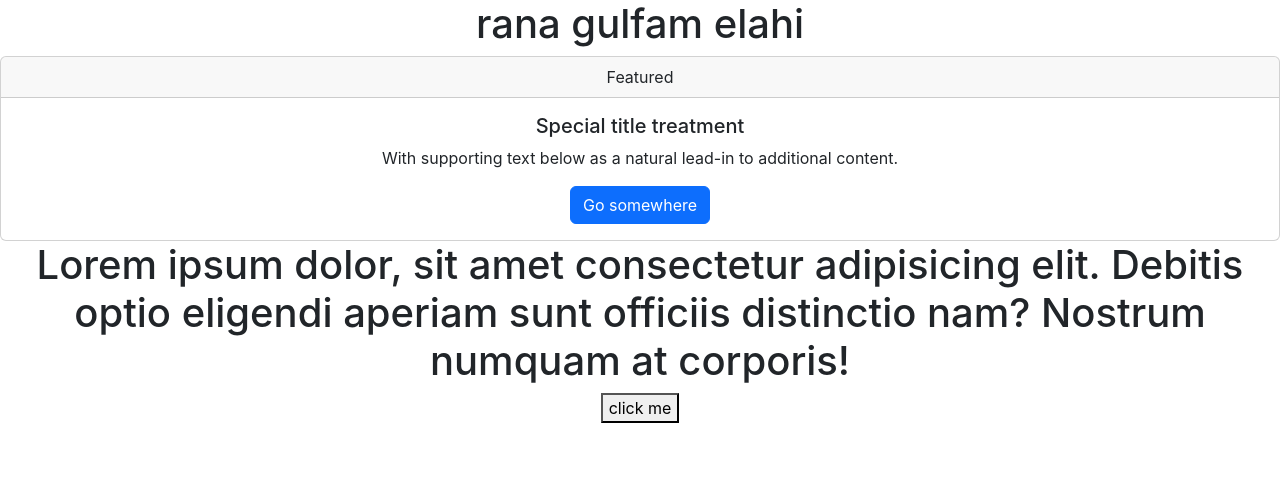
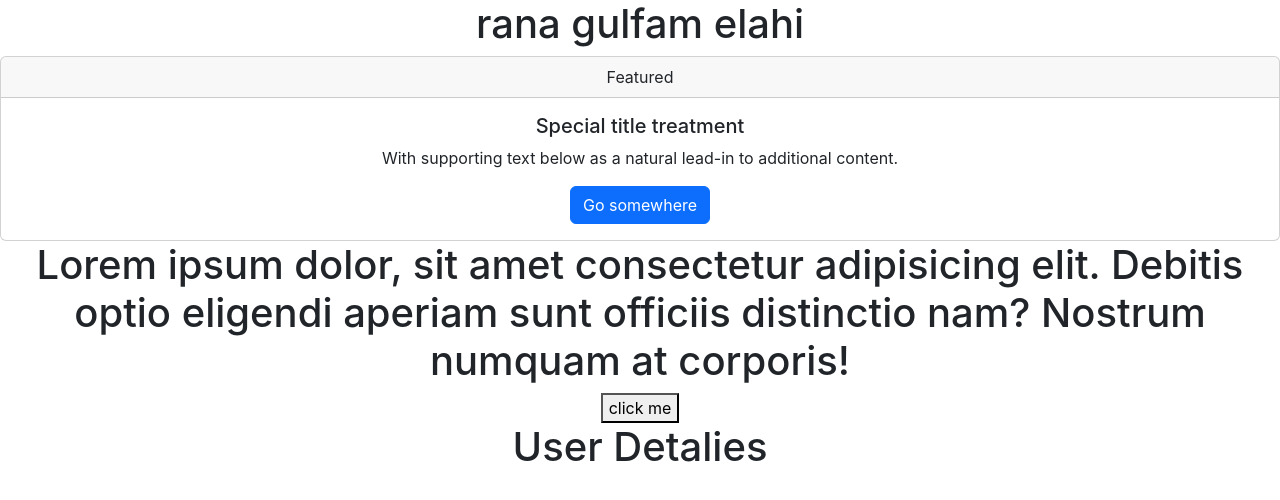
Before and after one commit to gulfamelahi7-ui/umair-shazaib-work, a React (Create React App) app: page / in a window 1280 px wide. Shown: the top 500 px of the page. Built offline with nearby package versions, Linux system fonts and the light colour scheme.

Commit message:
shahzaib file

```diff
--- a/src/App.js
+++ b/src/App.js
@@ -1,11 +1,13 @@
 import logo from './logo.svg';
 import './App.css';
 import Harder from './components/Harder';
+import Shahzaib from './components/Shahzaib';
 
 function App() {
   return (
     <div className="App">
 <Harder/>
+<Shahzaib/>
     </div>
   );
 }
--- /dev/null
+++ b/src/components/Shahzaib.jsx
@@ -0,0 +1,11 @@
+import React from 'react'
+
+const Shahzaib = () => {
+  return (
+    <div>
+      <h1>User Detalies</h1>
+    </div>
+  )
+}
+
+export default Shahzaib
```
